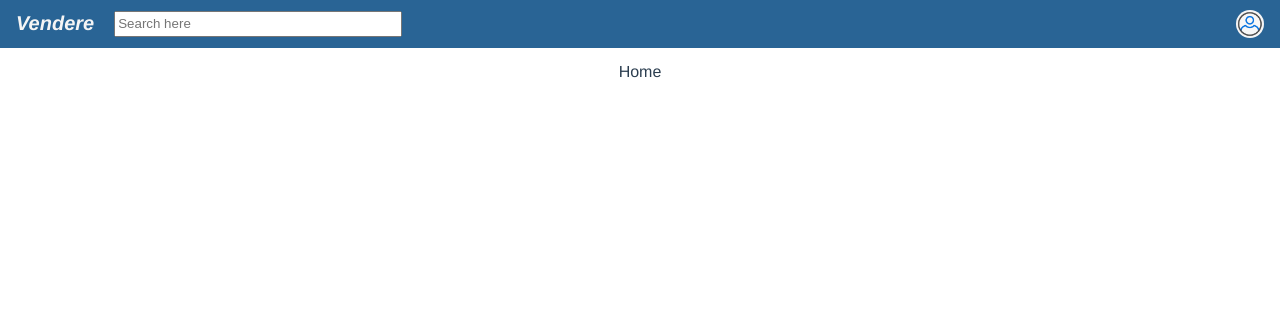
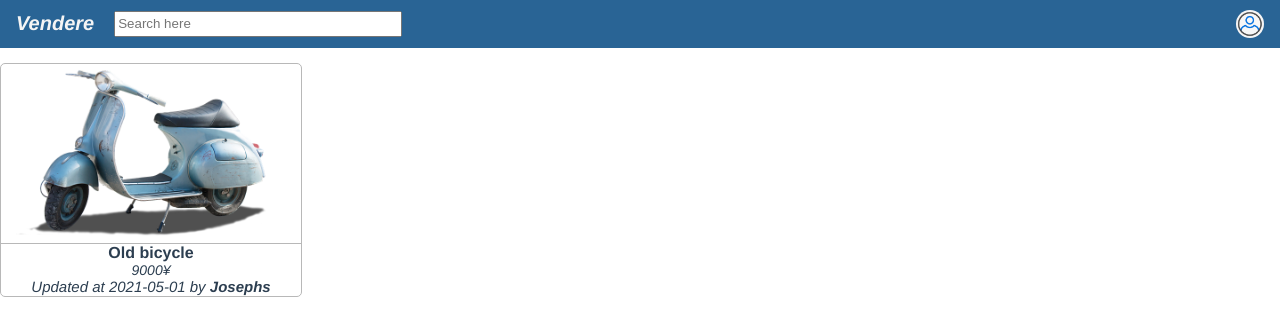
Before and after one commit to developeers/vendere, a Vue app: page / in a window 1280 px wide. Shown: the top 336 px of the page. Built offline with nearby package versions, Linux system fonts and the light colour scheme.

Commit message:
Add ProductCard component & Create services/interfaces folder

```diff
--- a/package.json
+++ b/package.json
@@ -8,6 +8,7 @@
     "lint": "vue-cli-service lint"
   },
   "dependencies": {
+    "@vue/composition-api": "^1.6.0",
     "core-js": "^3.8.3",
     "vue": "^3.2.13",
     "vue-router": "^4.0.3",
--- /dev/null
+++ b/src/components/product/ProductCard.vue
@@ -0,0 +1,54 @@
+<template>
+    <div class="container">
+        <img src="../../assets/bike.png" alt="Product image">
+        <div class="product-info">
+            <div class="product-name"> {{ product.name }} </div>
+            <div class="product-price"> {{product.price}}¥</div>
+            <i class="product-update-info"> Updated at {{ product.updatedAt }} by <span style="font-weight: bold"> {{product.owner.name}} </span> </i>
+        </div>
+    </div>
+</template>
+
+<script lang="ts">
+import { defineComponent } from 'vue'
+import { PropType } from '@vue/composition-api'
+
+import { IProductInfo } from '@/services/interfaces/IProduct'
+
+export default defineComponent({
+    props: {
+        product: {
+            type: Object as PropType<IProductInfo>,
+            required: true
+        }
+    }
+})
+</script>
+
+<style scoped>
+.container {
+    width: 25vw;
+    max-width: 300px;
+    border: 1px solid #b8b8b8;
+    border-radius: 5px;
+}
+img {
+    width: 95%;
+}
+.product-info {
+    width: 25vw;
+    min-width: 180px;
+    max-width: 300px;
+    border-top: solid 1px #b8b8b8;
+}
+.product-name {
+    font-weight: bold;
+}
+.product-price {
+    font-style: italic;
+    font-size: 14px;
+}
+.product-update-info {
+    font-size: 15px;
+}
+</style>
--- /dev/null
+++ b/src/services/interfaces/IProduct.ts
@@ -0,0 +1,6 @@
+export interface IProductInfo {
+    name: string
+    price: number
+    owner: Record<string, unknown>
+    updatedAt: string
+}
--- a/src/views/HomeView.vue
+++ b/src/views/HomeView.vue
@@ -1,13 +1,33 @@
 <template>
   <div>
-    Home
+    <ProductCard :product="sampleProduct" />
   </div>
 </template>
 
 <script lang="ts">
 import { defineComponent } from 'vue';
 
+import ProductCard from '@/components/product/ProductCard.vue'
+import { IProductInfo } from '@/services/interfaces/IProduct'
+
 export default defineComponent({
   name: 'HomeView',
+  components: {
+    ProductCard,
+  },
+  setup() {
+    const sampleProduct: IProductInfo = {
+      name: 'Old bicycle',
+      price: 9000,
+      owner: {
+        name: 'Josephs'
+      },
+      updatedAt: '2021-05-01'
+    }
+
+    return {
+      sampleProduct
+    }
+  }
 });
 </script>
```
Also changed, not shown: src/assets/bike.png (added), 1 other file (tests, documents, lock files or other folders).
